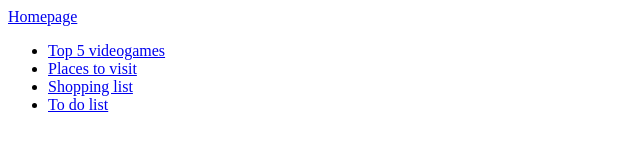
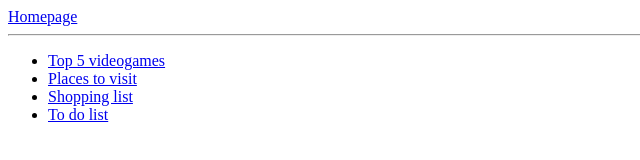
Before and after one commit to tomasdeluca1/html-web-brainnest-repo, a plain HTML site: page pages/about.html in a window 1280 px wide. Shown: the whole page, without its empty margins (0-640 px from the left). Drawn offline with Linux system fonts and the light colour scheme.

Commit message:
hr tag added to different files

```diff
--- a/pages/about.html
+++ b/pages/about.html
@@ -10,7 +10,7 @@
   <div>
     <a href="../index.html">Homepage</a>
   </div>
-
+<hr>
   <div>
     <ul>
          <li>
```
Also changed, not shown: index.html (+1 -0 lines), pages/lists/favoriteGames.html (+1 -0 lines), pages/lists/placesToVisit.html (+1 -0 lines), pages/lists/shoppingFood.html (+1 -0 lines), pages/lists/toDo.html (+1 -1 lines), 1 other file.
